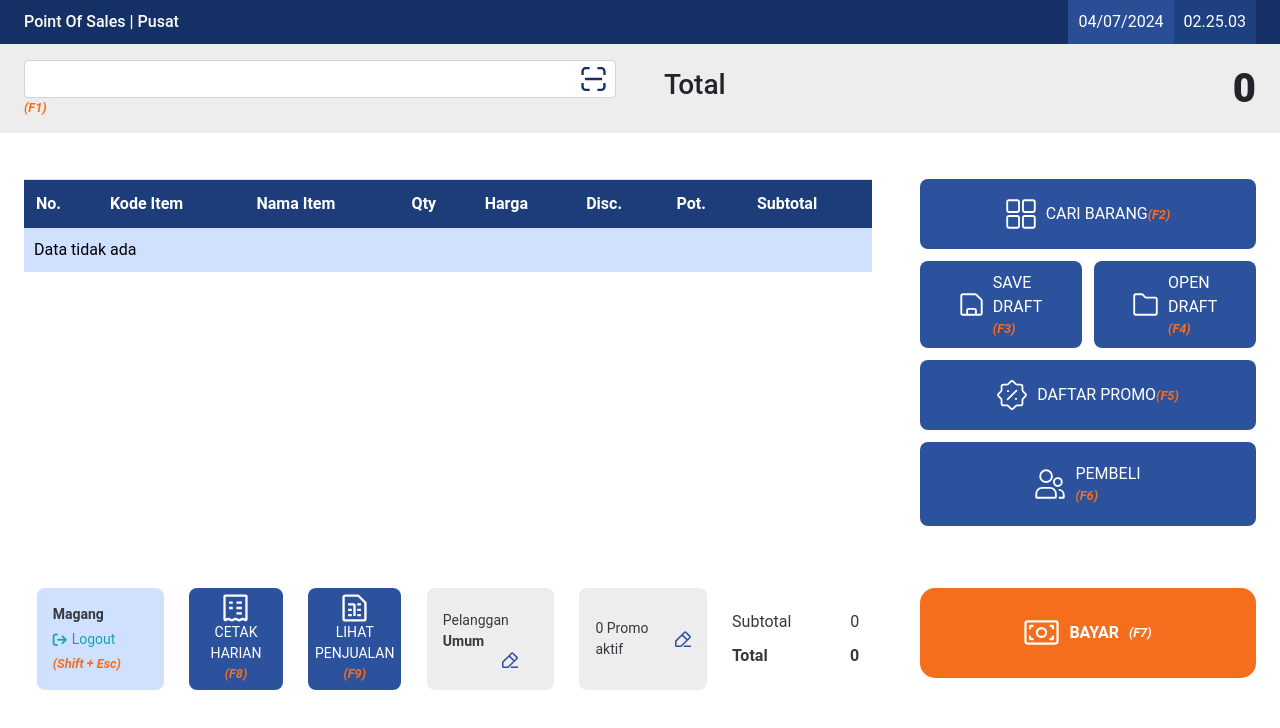
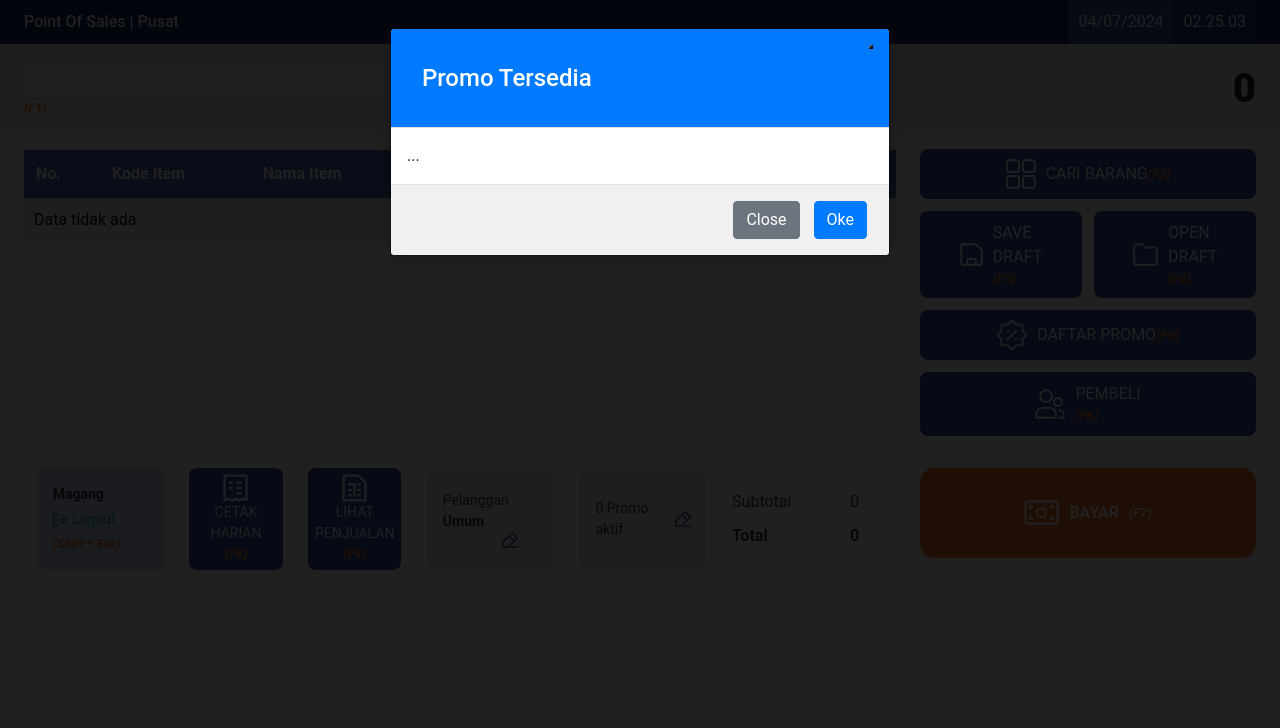
Before and after one commit to rifkigg/point-of-sales, a plain HTML site: page index.html in a window 1280 px wide. Both pictures are taken after a click on the link "0 Promo aktif". Drawn offline with nearby package versions, Linux system fonts and the light colour scheme.

Commit message:
memperbaiki

```diff
--- a/index.html
+++ b/index.html
@@ -84,7 +84,9 @@
             CARI BARANG
             <div class="shortcut-btn">(F2)</div></a
           >
-          <div class="d-flex justify-content-between align-items-stretch w-100 h-100">
+          <div
+            class="d-flex justify-content-between align-items-stretch w-100 h-100"
+          >
             <a
               data-bs-toggle="modal"
               data-bs-target="#save"
@@ -197,6 +199,8 @@
         >
         <a
           href="#"
+          data-bs-toggle="modal"
+          data-bs-target="#pembeli"
           class="btn-pelangganumu btn-footer lengkung light-gray d-flex justify-content-center flex-column"
           ><div>
             <p class="m-0 text-decoration-none text-dark">Pelanggan</p>
@@ -211,7 +215,7 @@
         <a
           href="#"
           data-bs-toggle="modal"
-          data-bs-target="#staticBackdrop"
+          data-bs-target="#promo"
           class="btn-promo btn-footer lengkung light-gray d-flex justify-content-center align-items-center"
           ><div class="d-flex gap-10">
             <!-- Flex -->
@@ -253,7 +257,8 @@
             <p class="m-0 text-decoration-none text-white">BAYAR</p>
             <p class="shortcut-btn text-white m-0">(F7)</p>
           </div></a
-      ></div>
+        >
+      </div>
     </footer>
     <!-- Modal -->
     <div
@@ -455,7 +460,7 @@
               aria-label="Close"
             ></button>
           </div>
-          <div class="modal-body">...</div>
+          <div class="modal-body">TERIMA KASIH</div>
           <div class="modal-footer">
             <button
               type="button"
@@ -469,7 +474,6 @@
         </div>
       </div>
     </div>
-
 
     <script src="script.js"></script>
     <script src="https://stackpath.bootstrapcdn.com/bootstrap/4.5.2/js/bootstrap.min.js"></script>
--- a/style.css
+++ b/style.css
@@ -62,14 +62,14 @@ nav {
 }
 
 .table {
-  background-color: var(--biru);
+  background-color: var(--light-blue2);
 }
 
 .p-10 {
   padding: 10px 20px;
 }
 
-.height-25{
+.height-25 {
   height: 25%;
 }
 
@@ -124,17 +124,13 @@ nav {
   margin: 0;
 }
 
-main {
+/* main {
   margin: 30px 0;
-}
-
-table {
-  background-color: var(--light-blue2);
-}
+} */
 
 .tabel {
   width: 70%;
-  padding: 16px 24px;
+  padding: 16px 0 16px 24px;
 }
 
 .fitur {
@@ -155,7 +151,7 @@ table {
 }
 
 .no-data p {
-  background-color: var(--light-blue3);
+  background-color: var(--light-grey);
   color: black;
   padding: 10px;
   margin: 0;
@@ -199,7 +195,7 @@ footer {
 
 .biru {
   background-color: var(--blue2);
-  padding: 6px 8px;
+  padding: 6px 24px;
   color: white;
   width: 11%;
 }
@@ -274,6 +270,10 @@ footer {
   text-decoration: none;
 }
 
+.btn-fitur {
+  padding: 10px;
+}
+
 .btn-fitur:hover {
   text-decoration: none;
   cursor: pointer;
@@ -288,3 +288,65 @@ footer {
   width: 30%;
   padding: 16px 24px;
 }
+
+/* Styling untuk modal */
+.modal-content {
+  border-radius: 10px; /* Sudut elemen modal dibulatkan */
+  box-shadow: 0 0 15px rgba(0, 0, 0, 0.3); /* Bayangan lembut untuk efek melayang */
+}
+
+.modal-header {
+  background-color: #007bff; /* Warna latar belakang header modal */
+  color: #fff; /* Warna teks di header modal */
+  border-bottom: none; /* Hapus garis bawah pada header modal */
+  border-radius: 10px 10px 0 0; /* Bulatkan sudut hanya pada bagian atas */
+}
+
+.modal-title {
+  font-size: 1.5rem; /* Ukuran teks judul modal */
+  margin: 0; /* Hapus margin atas dan bawah untuk judul */
+  padding: 15px; /* Padding di dalam header modal */
+}
+
+.modal-body {
+  padding: 20px; /* Padding untuk konten modal */
+}
+
+.modal-footer {
+  background-color: #f0f0f0; /* Warna latar belakang footer modal */
+  border-top: none; /* Hapus garis atas pada footer modal */
+  border-radius: 0 0 10px 10px; /* Bulatkan sudut hanya pada bagian bawah */
+  padding: 15px; /* Padding di dalam footer modal */
+}
+
+.modal-footer button {
+  margin-right: 10px; /* Jarak antara tombol dalam footer modal */
+}
+
+.btn-close {
+  color: #fff; /* Warna ikon tombol close */
+  opacity: 1; /* Opaqueness untuk ikon tombol close */
+}
+
+.btn-close:hover {
+  opacity: 0.8; /* Efek hover untuk tombol close */
+}
+
+/* Styling tambahan sesuai kebutuhan */
+
+.modal-backdrop {
+  opacity: 0.5; /* Opacity untuk latar belakang modal saat muncul */
+  background-color: #000; /* Warna latar belakang modal backdrop */
+}
+
+/* Animasi masuk (fade-in) untuk modal */
+.modal.fade .modal-dialog {
+  transition: transform 0.3s ease-out, opacity 0.3s ease-out;
+  transform: translate(0, -50px);
+  opacity: 0;
+}
+
+.modal.fade.show .modal-dialog {
+  transform: translate(0, 0);
+  opacity: 1;
+}
```
Lines whose indentation alone changed are shown as unchanged.
